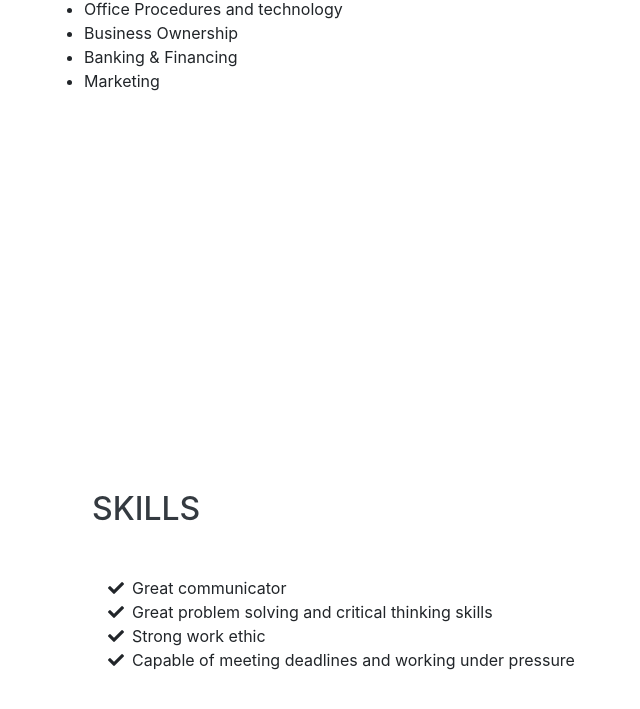
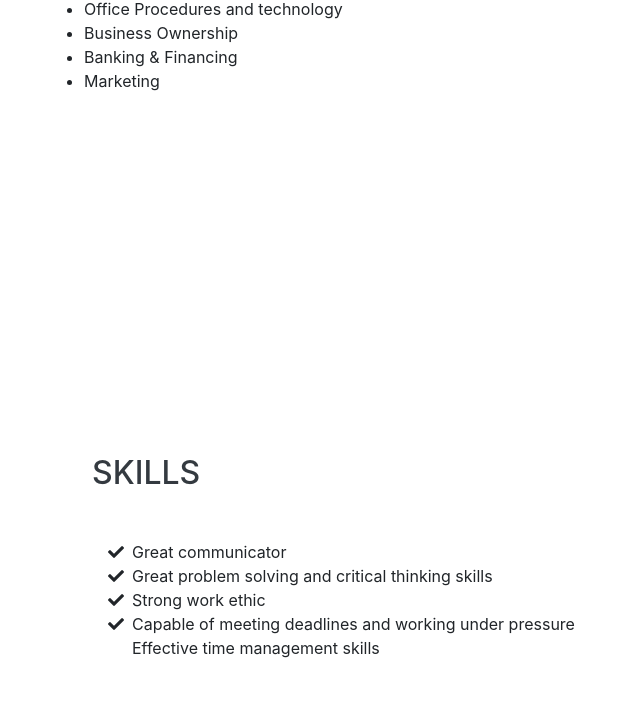
Before and after one commit to BigSwerv/Nafis-Resume, a website with bundled scripts: page index.html in a window 1280 px wide. Shown: the part 1954-2663 px from the top of the page, without its empty margins (324-964 px from the left). Built offline with nearby package versions, Linux system fonts and the light colour scheme; a web font is replaced by a local one.

Commit message:
'updates'

```diff
--- a/index.html
+++ b/index.html
@@ -158,7 +158,6 @@
                 </div>
             </div>
 
-<br>
 
 
     <section class="resume-section p-3 p-lg-5 d-flex align-items-center" id="skills">
@@ -182,6 +181,11 @@
                     <i class="fa-li fa fa-check"></i>
                     Capable of meeting deadlines and working under pressure
                 </li>
+
+                <li>
+                    Effective time management skills
+
+                </li>
             </ul>
         </div>
     </section>
```
